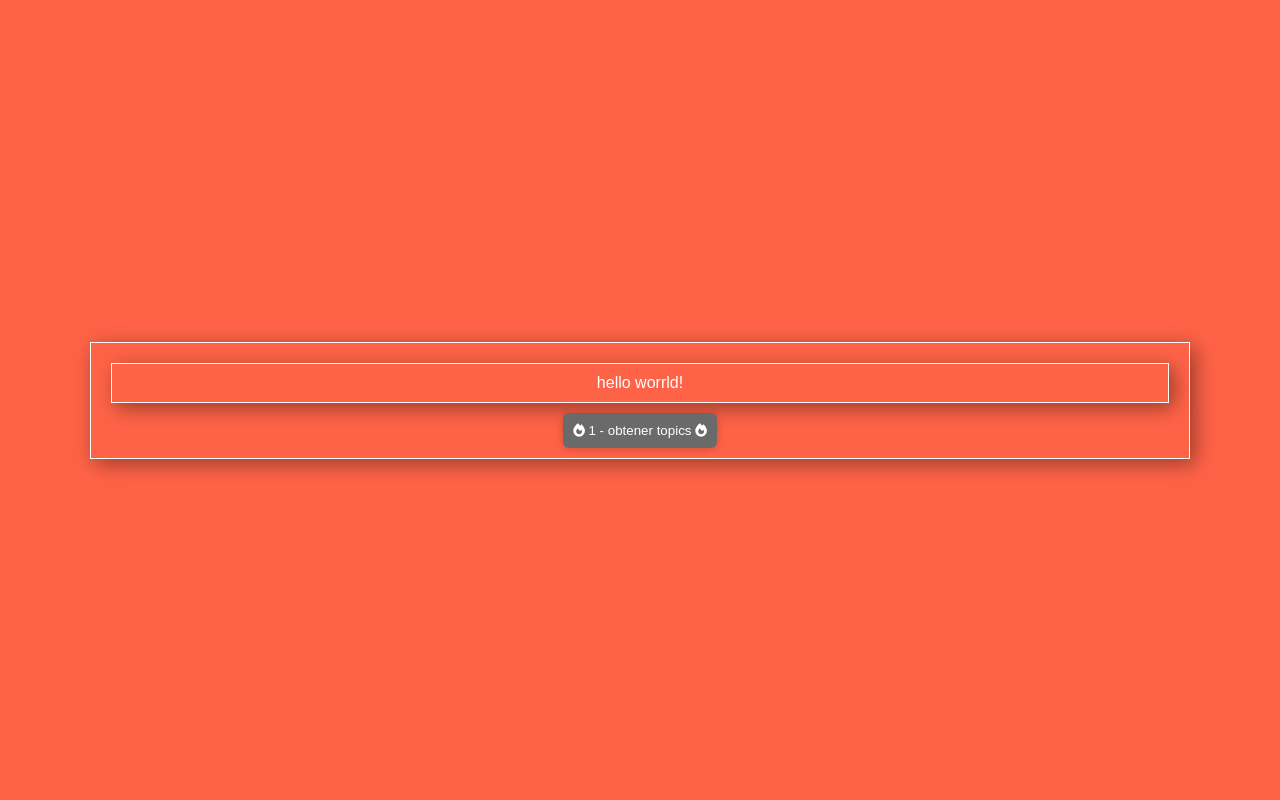
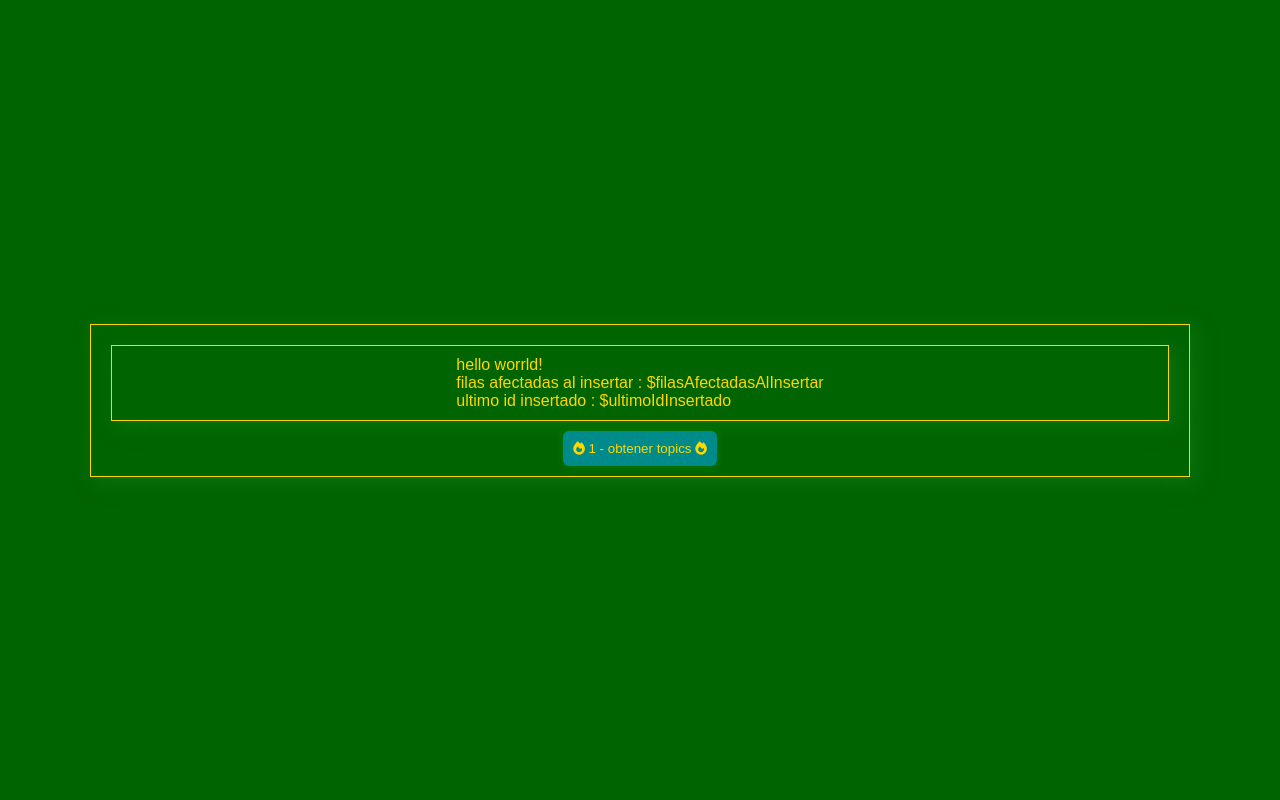
Before and after one commit to Name2Id/Name2Id, a PHP site: page / in a window 1280 px wide. Run offline with PHP 8.4, Linux system fonts and the light colour scheme; data that the repository does not hold is empty; some libraries are stand-ins or nearby versions.

Commit message:
definiendo paleta de colores

```diff
--- a/ramiroSbackN/index.php
+++ b/ramiroSbackN/index.php
@@ -1,7 +1,10 @@
 <?php
     require_once './ramiroSbackN.php';
     $rSbN = new ramiroSbackN;
-    $message = "hello worrld!";
+    #$rSbN->conectar();
+    #$filasAfectadasAlInsertar = $rSbN->nonQuery("INSERT INTO kftable_topics (topic)VALUES('new topic family kids')");
+    #$ultimoIdInsertado = $rSbN->nonQueryId("INSERT INTO kftable_topics (topic)VALUES('new topic family kids')");
+    $message = "hello worrld!<br>filas afectadas al insertar : \$filasAfectadasAlInsertar<br>ultimo id insertado : \$ultimoIdInsertado";
     $rSbN->puntoDeEntrada (
         '<div class="container">'.
             '<div id="main" class="container">'.$message.'</div>'.
--- a/ramiroSbackN/style.css
+++ b/ramiroSbackN/style.css
@@ -1,8 +1,15 @@
+:root {
+    --color-uno: #006400;
+    --color-dos: rgba(50,205,50,0.2);
+    --color-tres: rgba(34,139,34,0.4);
+    --color-cuatro: #FFD700;
+    --color-cinco: #008B8B;
+}
 * {
     margin: 0;
     padding: 0;
     box-sizing: border-box;
-    color: #fff;
+    color: var(--color-cuatro);
 }
 body {
     width: 100%;
@@ -12,24 +19,24 @@ body {
     align-items: center;
     flex-wrap: wrap;
     font-family: sans-serif;
-    background-color: tomato;
+    background-color: var(--color-uno);
 }
 #ajax-button {
-    box-shadow: 0px 1px 10px rgba(0,0,0,0.2);
+    box-shadow: 0px 1px 10px var(--color-dos);
     transition: all 400ms ease;
     cursor: pointer;
 }
 #ajax-button:hover {
-    box-shadow: 5px 5px 20px rgba(0,0,0,0.4);
+    box-shadow: 5px 5px 20px var(--color-tres);
     transform: translateY(-3%);
 }
 #ajax-button {
     padding: 10px;
-    background-color: #6a6a6a;
+    background-color: var(--color-cinco);
     font-family: sans-serif;
     border: none;
     border-radius: 6px;
-    color: #fff;
+    color: var(--color-cuatro);
 }
 .container {
     width: 100%;
@@ -38,8 +45,8 @@ body {
     align-items: center;
     max-width: 1100px;
     flex-wrap: wrap;
-    border: 1px solid snow;
-    box-shadow: 5px 5px 20px rgba(0,0,0,0.4);
+    border: 1px solid var(--color-cuatro);
+    box-shadow: 5px 5px 20px var(--color-tres);
     padding: 10px;
     margin: 10px;
 }
```
